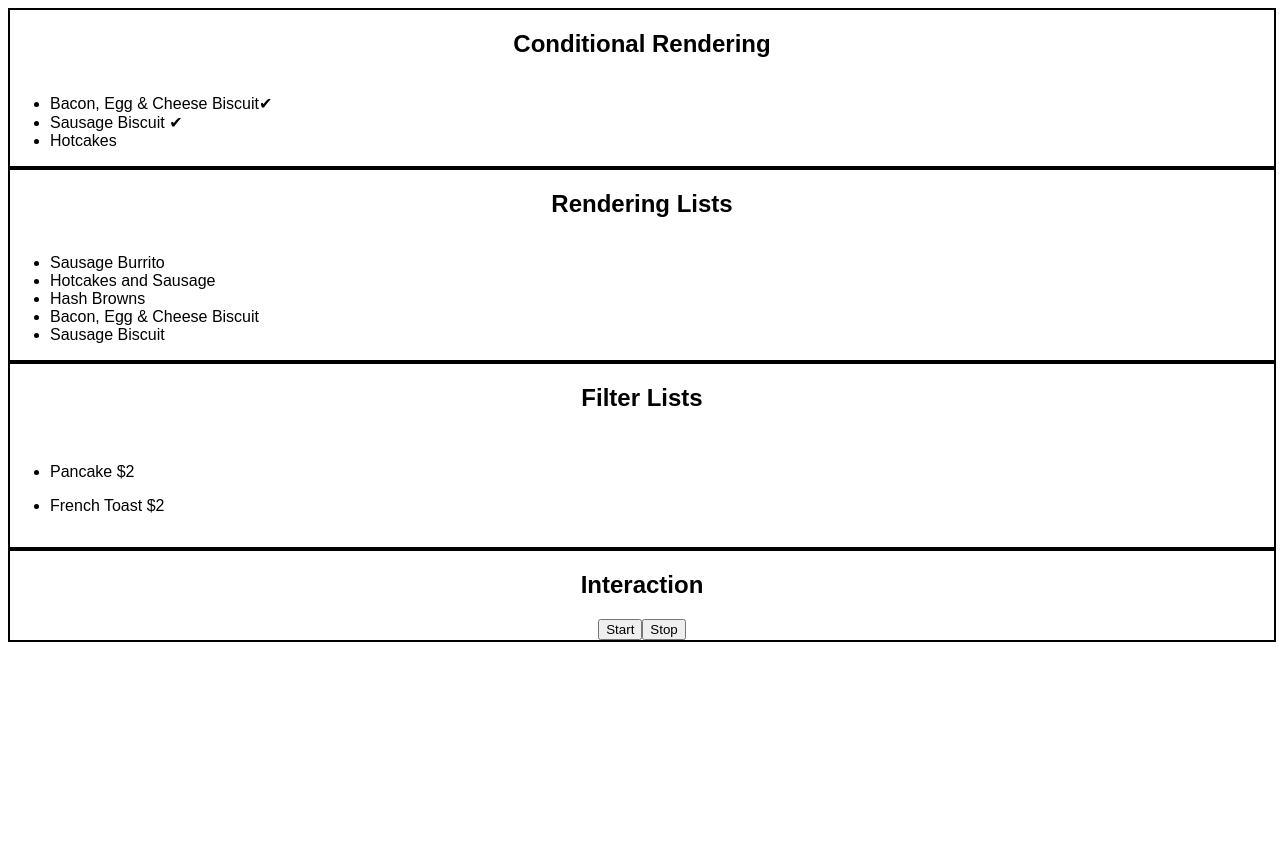
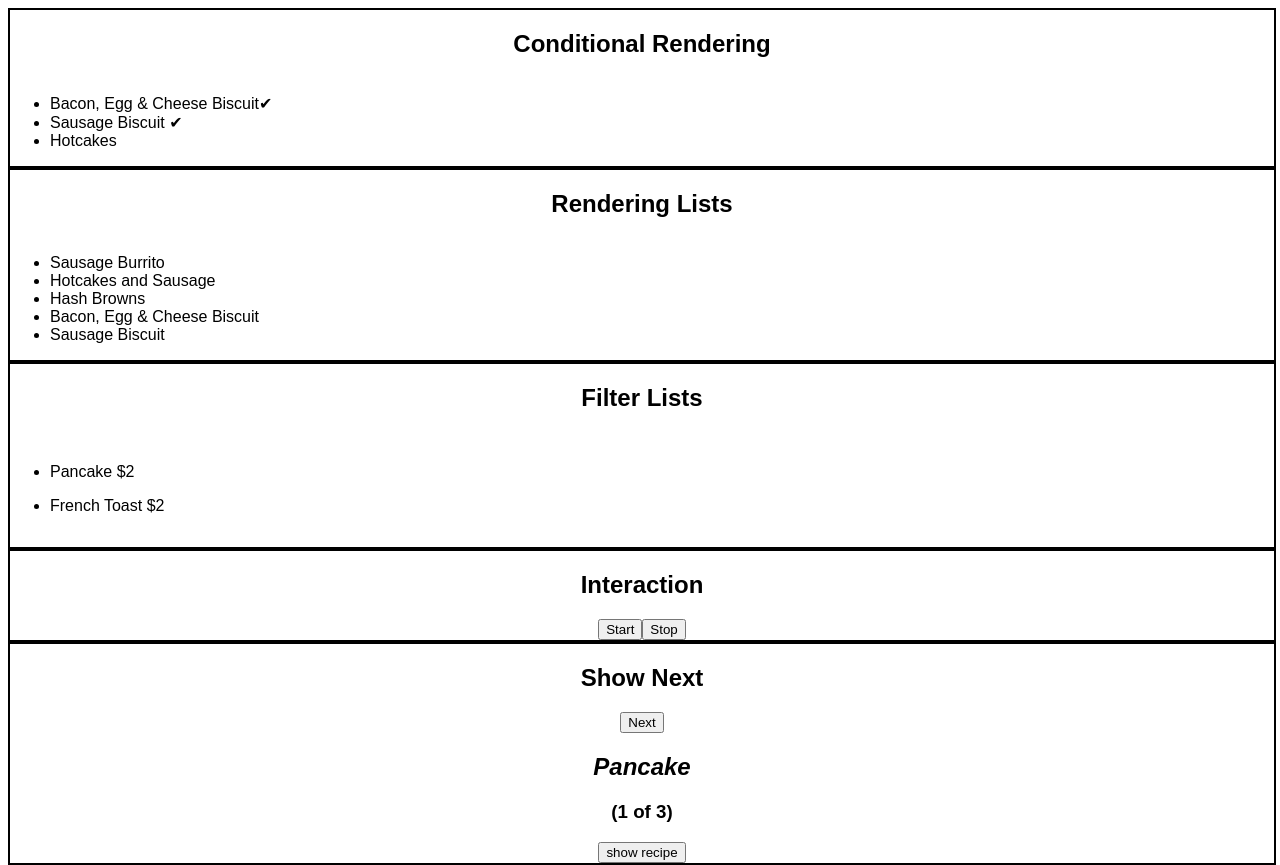
Before and after one commit to juliisstudy/Holiday-Restaurant, a React (Create React App) app: page / in a window 1280 px wide. Before the commit the page ends 800 px from the top, so only its background shows below. Built offline with nearby package versions, Linux system fonts and the light colour scheme.

Commit message:
Add Show Next and Show More recipe buttons

```diff
--- a/src/App.js
+++ b/src/App.js
@@ -2,8 +2,7 @@ import "./styles.css";
 import Breakfast from "./BreakfastList";
 import LunchList from "./LunchList";
 import Interaction from "./Interaction";
-
-import { useState } from "react";
+import Recipe from "./Recipe";
 
 function Item({ name, isChecked }) {
   // return <li>{isChecked ? name + "✔" : <del> {name} </del>}</li>;
@@ -39,6 +38,10 @@ export default function FoodList() {
           <h1>Interaction</h1>
           <Interaction />
         </div>
+        <div className="Demo">
+          <h1>Show Next</h1>
+          <Recipe />
+        </div>
       </div>
     </section>
   );
--- /dev/null
+++ b/src/Recipe.js
@@ -0,0 +1,38 @@
+import { useState } from "react";
+import { lunchMenu } from "./data.js";
+
+export default function Recipe() {
+  const [index, setIndex] = useState(0);
+  const hasNext = index < lunchMenu.length - 1;
+  const [showMore, setShowMore] = useState(false);
+
+  function handleNextClick() {
+    if (hasNext) {
+      setIndex(index + 1);
+    } else {
+      setIndex(0);
+    }
+  }
+
+  function handleShowMore() {
+    setShowMore(!showMore);
+  }
+
+  let lunch = lunchMenu[index];
+
+  return (
+    <>
+      <button onClick={handleNextClick}>Next</button>
+      <h2>
+        <i>{lunch.name}</i>
+      </h2>
+      <h3>
+        ({index + 1} of {lunchMenu.length})
+      </h3>
+      <button onClick={handleShowMore}>
+        {showMore ? "Hide" : "show"} recipe
+      </button>
+      {showMore && <p> {lunch.recipe}</p>}
+    </>
+  );
+}
--- a/src/data.js
+++ b/src/data.js
@@ -3,15 +3,28 @@ export const lunchMenu = [
     id: 0,
     name: "Pancake",
     price: 2,
+    recipe:
+      "1 cup all-purpose flour, (spooned and leveled)\n" +
+      "2 tablespoons sugar." +
+      "2 teaspoons baking powder." +
+      "½ teaspoon salt." +
+      "1 cup milk." +
+      "2 tablespoons unsalted butter, melted, or vegetable oil." +
+      "1 large egg." +
+      "1 tablespoon vegetable oil.",
   },
   {
     id: 1,
     name: "French Toast",
     price: 2,
+    recipe:
+      "Whisk egg, vanilla and cinnamon in shallow dish. Stir in milk. 2 Dip bread slices in egg mixture, turning to coat evenly on both sides. 3 Cook bread slices on lightly greased nonstick griddle or skillet on medium heat until cooked through and browned on both sides.",
   },
   {
     id: 2,
-    name: "Burger",
+    name: "Bread",
     price: 3,
+    recipe:
+      " Warm water: (105-115 degrees)- to activate the yeast.Active Dry yeast: Instant or rapid rise yeast can be substituted, following my adaption notes in the recipe card. Granulated sugar or honey: the sugar is used to “feed” the yeast and tenderize the bread",
   },
 ];
```
